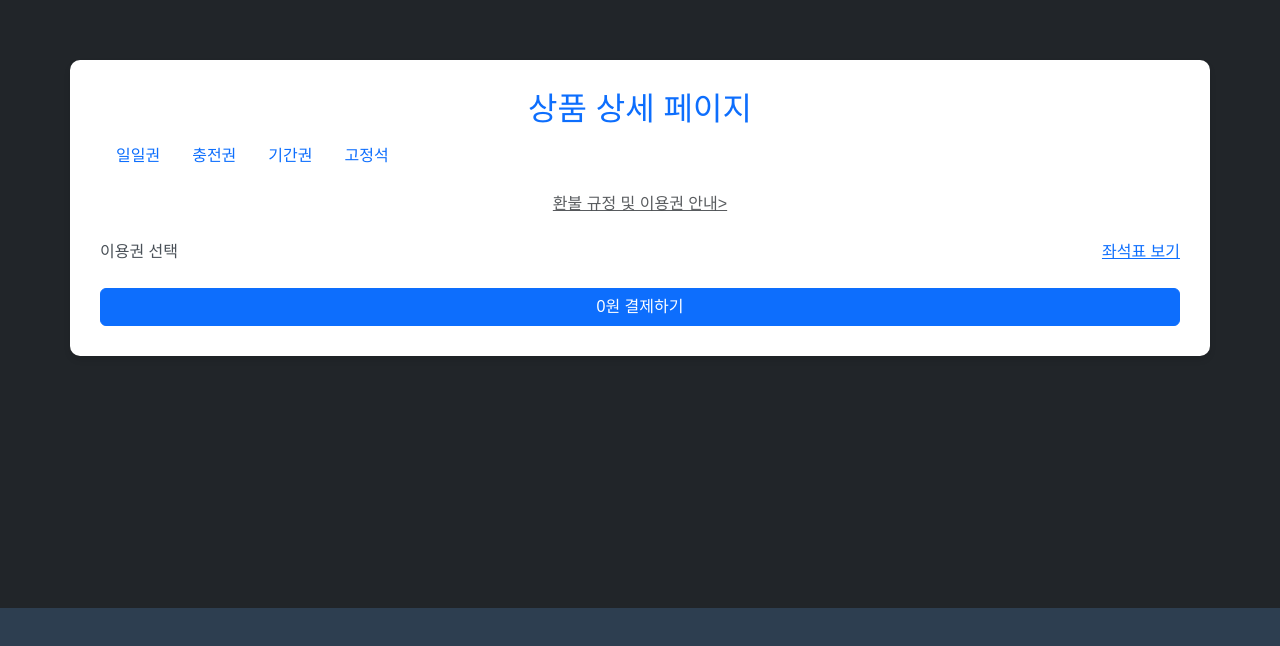
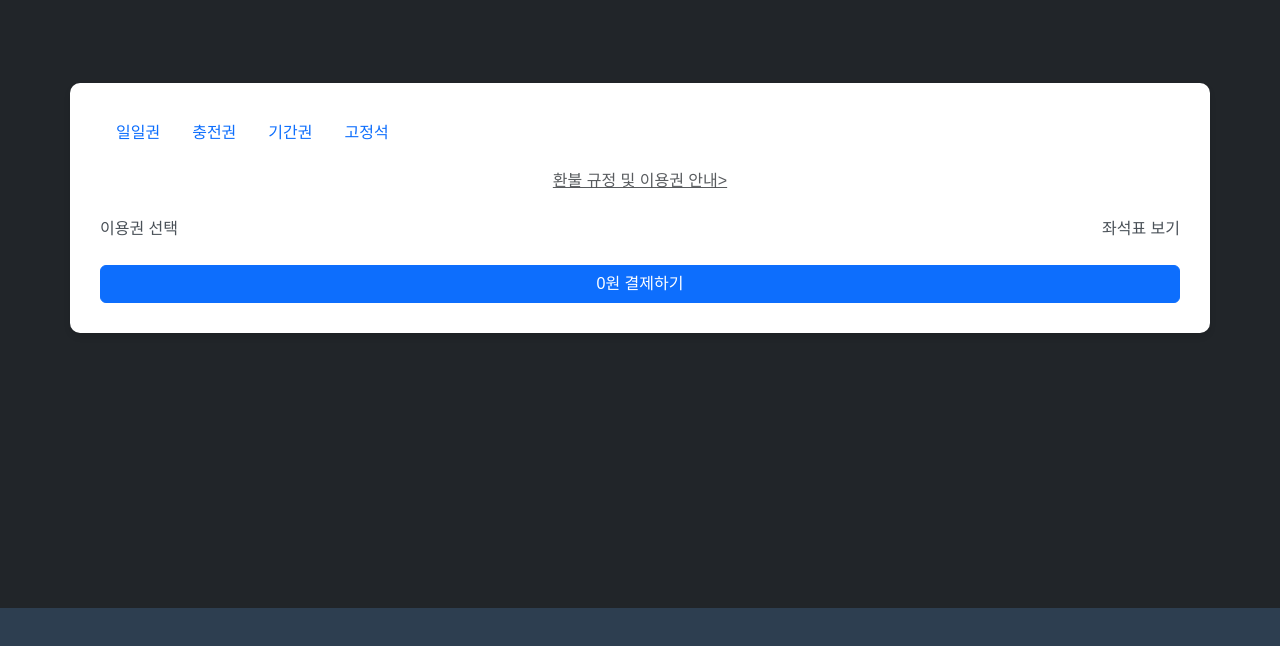
Before and after one commit to gitgetgot3017/studycafe_kiosk, a React (Create React App) app in the folder front/: page /items/detail in a window 1280 px wide. Shown: the part 192-838 px from the top of the page. Built offline with nearby package versions, Linux system fonts and the light colour scheme.

Commit message:
style: 상품 상세 페이지 링크 및 디자인 수정

```diff
--- a/front/src/pages/item/ItemDetail.css
+++ b/front/src/pages/item/ItemDetail.css
@@ -9,3 +9,8 @@
 .box {
     max-height: 300px;
 }
+
+.seats {
+    text-decoration: none;
+    color: rgb(73, 80, 87) !important;
+}
--- a/front/src/pages/item/ItemDetail.js
+++ b/front/src/pages/item/ItemDetail.js
@@ -23,9 +23,6 @@ function ItemDetail() {
     return (
         <div className="bg-dark d-flex align-items-center justify-content-center" style={{height: "100vh", backgroundColor: "#f8f9fa", color: "#495057"}}>
             <div className="container" style={{backgroundColor: "#ffffff", padding: "30px", borderRadius: "10px", boxShadow: "0 4px 6px rgba(0, 0, 0, 0.1"}}>
-
-                {/* 상품 제목과 설명 */}
-                <h2 className="text-primary mb-2">상품 상세 페이지</h2>
 
                 {/* 탭 메뉴 */}
                 <ul className="nav nav-pills mb-3" id="productTabs" role="tablist">
@@ -60,7 +57,7 @@ function ItemDetail() {
                 {/* 이용권 선택 및 좌석표 보기 */}
                 <div className="d-flex justify-content-between mb-4">
                     <span className="font-weight-bold">이용권 선택</span>
-                    <a href="#" className="text-primary">좌석표 보기</a>
+                    <a href="/seats" className="text-primary seats">좌석표 보기</a>
                 </div>
 
                 {/* 이용권 박스들 (세로로 배치) */}
```
